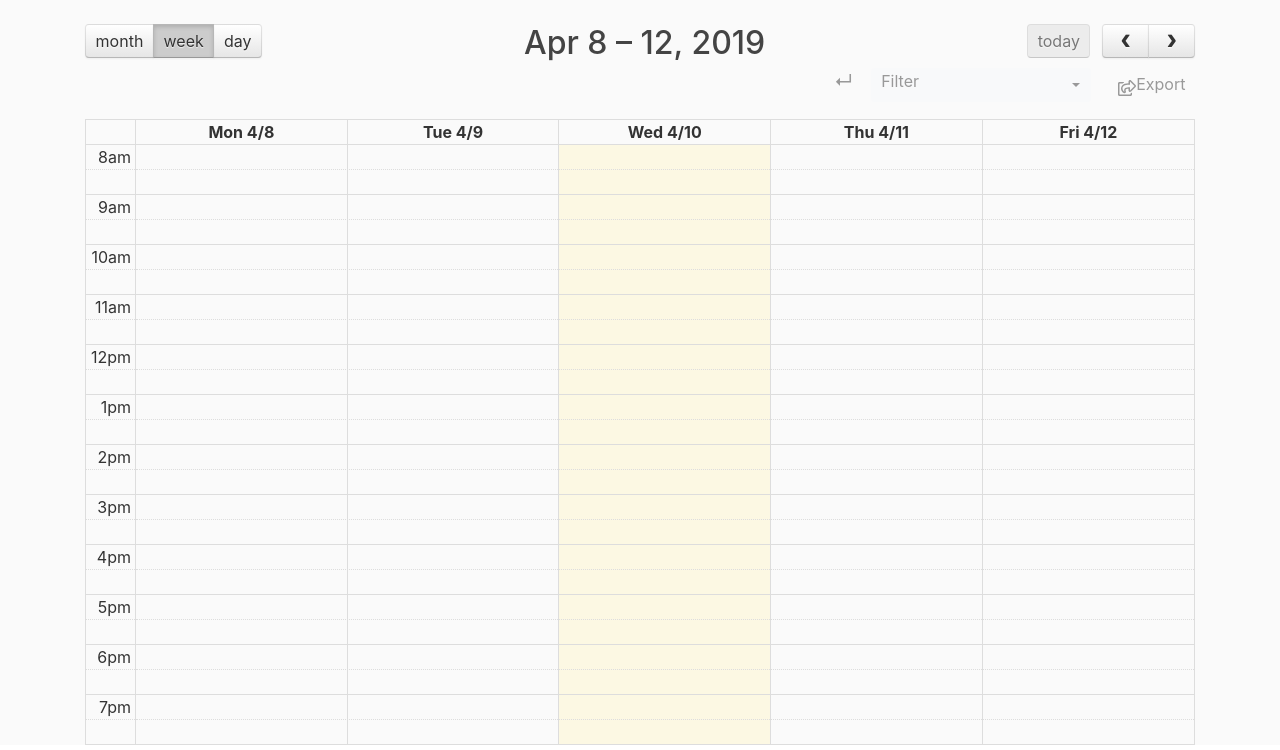
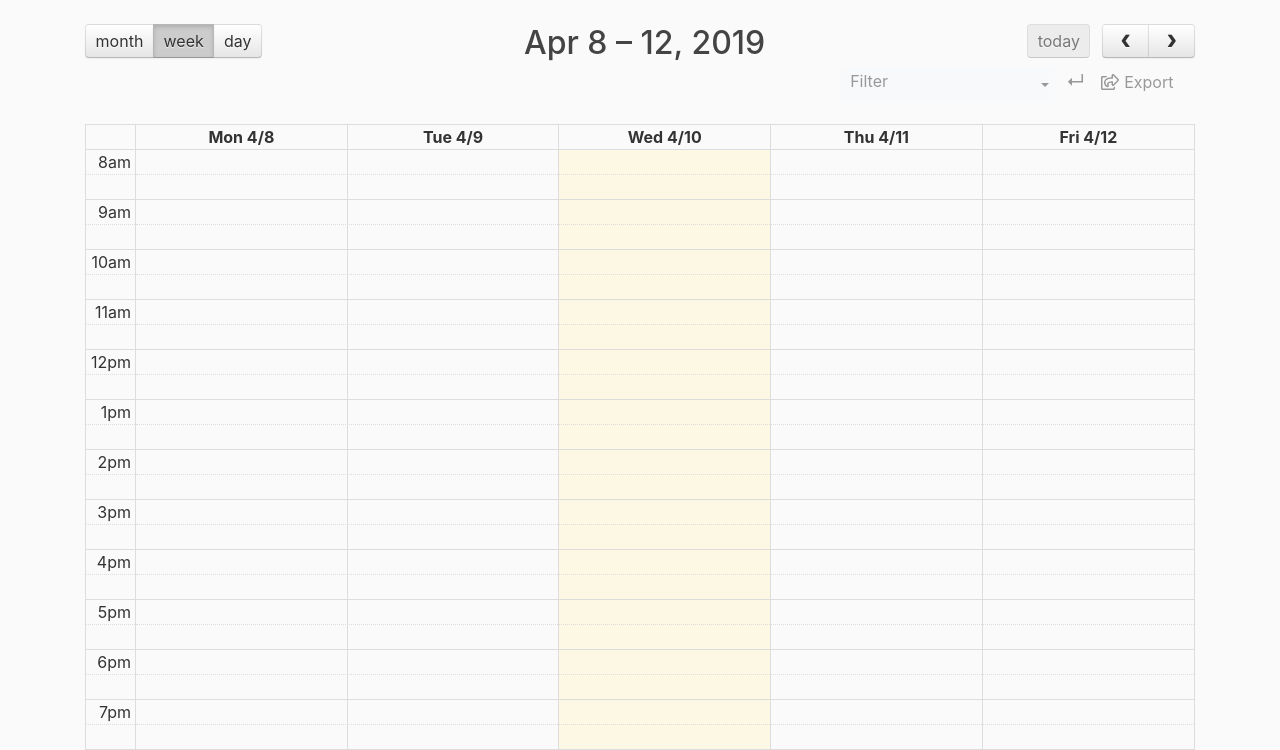
Before and after one commit to 2manslkh/sutd-scheduler-db, a Django app: page / in a window 1280 px wide. Shown: the part 56-806 px from the top of the page. Run offline with Django 3.2, Linux system fonts and the light colour scheme; the visitor is signed in with stand-in values (Sample User, id 1); lists and menus that the app fills with data are empty; some libraries are stand-ins or nearby versions.

Commit message:
aligned buttons on main page

```diff
--- a/django/mysite/schedule/static/schedule/fullCal.js
+++ b/django/mysite/schedule/static/schedule/fullCal.js
@@ -50,17 +50,18 @@ $(document).ready(function(){
                 if(view.type === "agendaWeek"){
                     // tried to use flex to align, didn't work out well
                     window.setTimeout(function(){
-                        $("#calendar").find('#schedule-filter').remove();
-                        $("#calendar").find('.fc-toolbar').append("<div id='schedule-filter'>"+
-                            "<select class='selectpicker f-left' multiple data-actions-box='true' title='Filter'>"+
+                        $("#calendar").find('#calendar-additions').remove();
+                        $("#calendar").find('.fc-toolbar').append(
+                            "<div id='calendar-additions'>"+
+                            "<li><select class='selectpicker' multiple data-actions-box='true' title='Filter'>"+
                             "<option>Course 1</option>"+
                             "<option>Course 2</option>"+
-                            "</select>"+
-                            "<button id='export-button'>"+
+                            "</select></li>"+
+                            "<li><button class='button-submit'>&#x21B5;</button></li>"+
+                            "<li><button id='export-button'>"+
                             '<i class="far fa-share-square"></i>'+
                             "<p id='export_text'>Export</p>"+
-                            "</button>"+
-                            "<button class='button-submit'>&#x21B5;</button>"+
+                            "</button></li>"+
                             "<div id='blank_row'></div>"+
                             "</div>"
                         );
--- a/django/mysite/schedule/static/schedule/fullcalendar.css
+++ b/django/mysite/schedule/static/schedule/fullcalendar.css
@@ -852,13 +852,14 @@ NOTE: use percentage font sizes or else old IE chokes
 .fc-view-container *:after {
   -webkit-box-sizing: content-box;
   -moz-box-sizing: content-box;
-  box-sizing: content-box; }
+  box-sizing: content-box;
+   }
 
 .fc-view,
 .fc-view > table {
   /* so dragged elements can be above the view's main element */
   position: relative;
-  z-index: 1; }
+  z-index: 0; }
 
 /* BasicView
 --------------------------------------------------------------------------------------------------*/
@@ -1226,7 +1227,8 @@ div.fc-title{
 
 .fc-list-table td {
   border-width: 1px 0 0;
-  padding: 8px 14px; }
+  padding: 8px 14px;
+   }
 
 .fc-list-table tr:first-child td {
   border-top-width: 0; }
--- a/django/mysite/schedule/static/schedule/others.css
+++ b/django/mysite/schedule/static/schedule/others.css
@@ -1,19 +1,26 @@
-#schedule-filter{
-    display: block;
-    padding-bottom:10px;
-    float:right;
+#calendar-additions{
+    align-items:center;
+    float: right;
+}
+
+#calendar-additions li{
+    list-style: none;
+    display: inline;
+    margin-left: -5px;
+/*  somehow flex doesn't work
+    display: flex;
+    flex-direction: row-reverse;*/
+
 }
 
 button.button-submit{
     background-color: #FAFAFA;
     color: #999999;
-    float: right;
     border: none;
-    padding-left: 1;
-    padding-right: 3;
+    font-size: 1.2em;
     position: relative;
     top: -7px;
-    font-size: 1.2em;
+    line-height: 80%;
 }
 
 .button-submit:hover {
@@ -24,17 +31,20 @@ button.button-submit{
     outline:0;
 }
 
+.button-submit:active{
+    outline:0;
+    background-color: #d7d7dd;
+    padding: ;
+}
+
 #export-button{
-    height:31px;
-    background-color: #FAFAFA;
-    float:right;
+    background-color: transparent;
     border:none;
-    padding-top:2px;
-    position:relative;
-    top:6px;
     fill: #FAFAFA;
     color:#999999;
-    /*vertical-align: middle;*/
+    position: relative;
+    padding-top: 2px;
+    padding-bottom: 1px;
 }
 
 #export-button:focus{
@@ -45,10 +55,20 @@ button.button-submit{
     background-color: #f0f0f5;
 }
 
+#export-button:active{
+    outline:0;
+    background-color: #d7d7dd;
+    padding: 3.1px 9.6px 0.8px 9.6px; /*top,bottom left,right OR top,right,bottom,left*/
+}
+
 #export_text{
-    float:right;
     display:inline-block;
-    position:relative;
-    top: -4px;
     color: #999999;
+    margin-left:5px;
 }
+
+#blank_row{
+    height:15px;
+    display: block;
+    width: 100%;
+}
```
